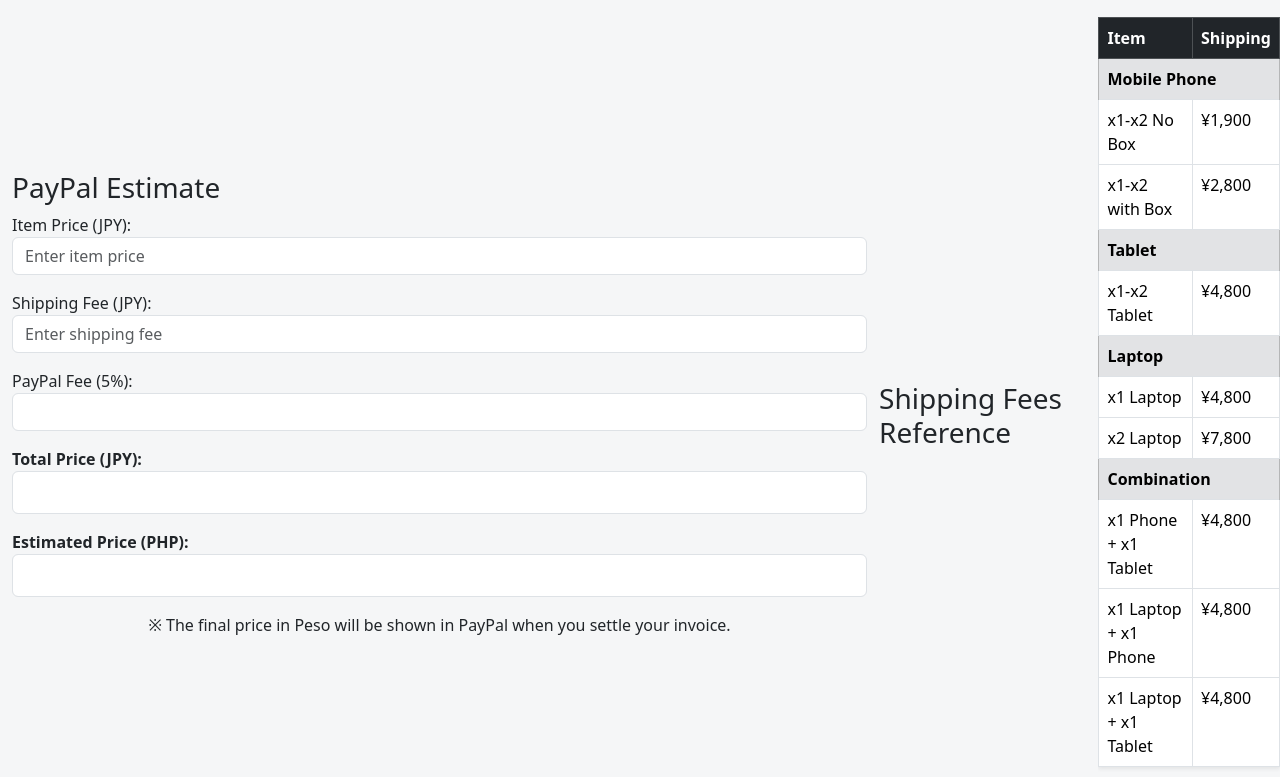
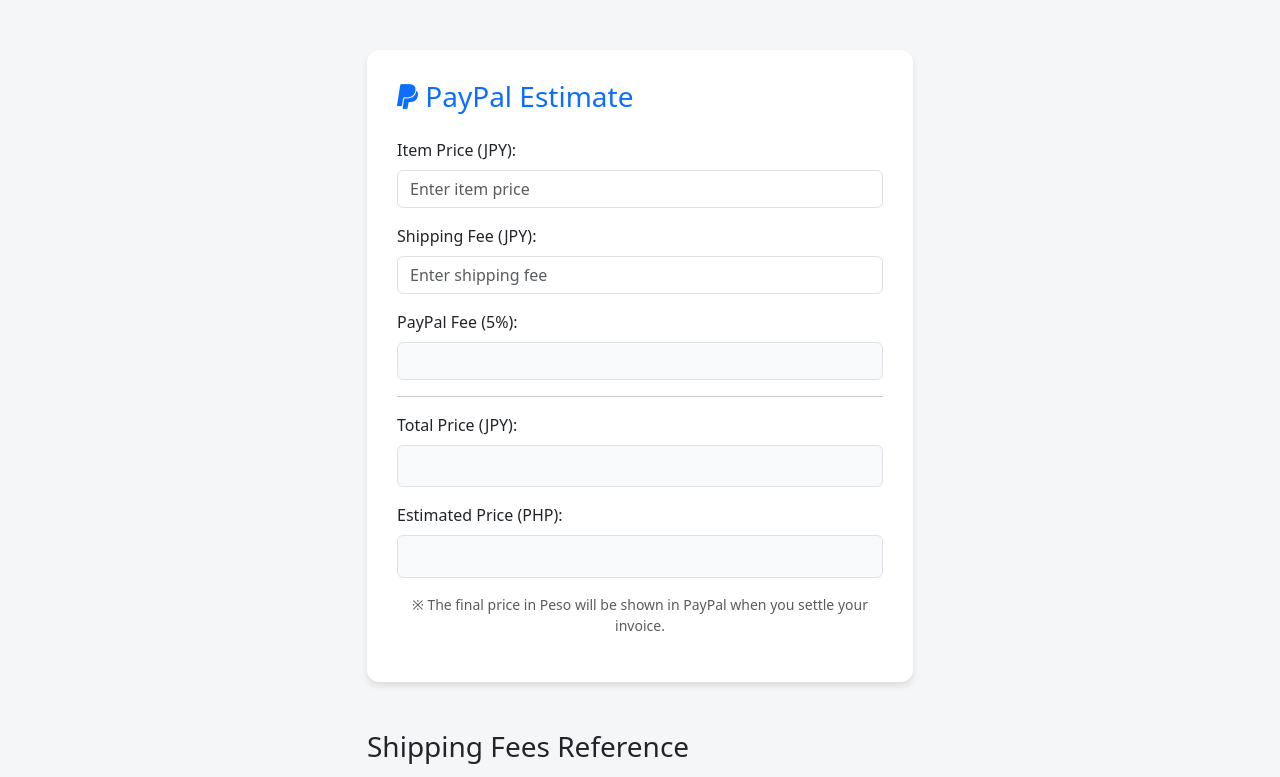
Before and after one commit to dealzkk/paypal-calculator, a plain HTML site: page index.html in a window 1280 px wide. Shown: the top 777 px of the page. Drawn offline with nearby package versions, Linux system fonts and the light colour scheme.

Commit message:
Update index.html

```diff
--- a/index.html
+++ b/index.html
@@ -5,13 +5,14 @@
   <meta name="viewport" content="width=device-width, initial-scale=1.0">
   <title>PayPal Calculator</title>
 
-  <!-- Load Bootstrap CSS -->
   <link href="https://cdn.jsdelivr.net/npm/bootstrap@5.3.0-alpha1/dist/css/bootstrap.min.css" rel="stylesheet">
   <link href="https://cdnjs.cloudflare.com/ajax/libs/font-awesome/6.0.0/css/all.min.css" rel="stylesheet">
 
   <style>
     body {
       background-color: #f5f6f7;
+      padding-top: 50px;
+      padding-bottom: 50px;
     }
     .form-group label {
       font-weight: bold;
@@ -21,45 +22,51 @@
       font-weight: bold;
       color: #333;
     }
+    .calculator-card {
+      background: white;
+      padding: 30px;
+      border-radius: 12px;
+      box-shadow: 0 4px 6px rgba(0,0,0,0.1);
+    }
   </style>
 </head>
 <body>
 
-  <div class="d-flex justify-content-center align-items-center vh-100">
   <div class="container">
-      <h3 class="mt-4">PayPal Estimate</h4>
+    <div class="row justify-content-center">
+      <div class="col-md-8 col-lg-6">
 
-      <!-- Item Price -->
+        <div class="calculator-card">
+          <h3 class="mb-4 text-primary"><i class="fa-brands fa-paypal"></i> PayPal Estimate</h3>
+
           <div class="mb-3">
-        <label for="itemPrice">Item Price (JPY):</label>
-        <input type="text" id="itemPrice" class="form-control" placeholder="Enter item price" oninput="calculateTotal()">
+            <label for="itemPrice" class="form-label">Item Price (JPY):</label>
+            <input type="number" id="itemPrice" class="form-control" placeholder="Enter item price" oninput="calculateTotal()">
           </div>
 
-      <!-- Shipping Fee -->
           <div class="mb-3">
-        <label for="shippingFee">Shipping Fee (JPY):</label>
-        <input type="text" id="shippingFee" class="form-control" placeholder="Enter shipping fee" oninput="calculateTotal()">
+            <label for="shippingFee" class="form-label">Shipping Fee (JPY):</label>
+            <input type="number" id="shippingFee" class="form-control" placeholder="Enter shipping fee" oninput="calculateTotal()">
           </div>
 
-      <!-- PayPal Fee (Auto-computed) -->
           <div class="mb-3">
-        <label for="paypalFee">PayPal Fee (5%):</label>
-        <input type="text" id="paypalFee" class="form-control" readonly>
+            <label for="paypalFee" class="form-label">PayPal Fee (5%):</label>
+            <input type="text" id="paypalFee" class="form-control bg-light" readonly>
           </div>
 
-      <!-- Total Price in Yen (Auto-computed) -->
+          <hr>
+
           <div class="mb-3">
-        <label for="totalPrice" style="font-weight:bold;">Total Price (JPY):</label>
-        <input type="text" id="totalPrice" class="form-control result" readonly>
+            <label for="totalPrice" class="form-label">Total Price (JPY):</label>
+            <input type="text" id="totalPrice" class="form-control result bg-light" readonly>
           </div>
 
-      <!-- Estimated Price in Peso (Auto-computed) -->
           <div class="mb-3">
-        <label for="totalPeso" style="font-weight:bold;">Estimated Price (PHP):</label>
-        <input type="text" id="totalPeso" class="form-control result" readonly>
+            <label for="totalPeso" class="form-label">Estimated Price (PHP):</label>
+            <input type="text" id="totalPeso" class="form-control result bg-light text-success" readonly>
           </div>
 
-	  <p class="text-center mt-3">※ The final price in Peso will be shown in PayPal when you settle your invoice.</p>
+          <p class="text-muted small text-center mt-3">※ The final price in Peso will be shown in PayPal when you settle your invoice.</p>
         </div>
 
         <h3 class="mt-5 mb-3">Shipping Fees Reference</h3>
@@ -119,32 +126,23 @@
             </tbody>
           </table>
         </div>
+
+      </div>
+    </div>
   </div>
 
   <script>
-  function formatAndCalculate(input) {
-    // Remove non-numeric characters except for decimal point
-    let value = input.value.replace(/,/g, ''); // Remove commas
-    value = value.replace(/[^\d.]/g, ''); // Keep only numbers and decimal
+  function calculateTotal() {
+    // Get values from inputs
+    let itemPrice = parseFloat(document.getElementById('itemPrice').value) || 0;
+    let shippingFee = parseFloat(document.getElementById('shippingFee').value) || 0;
 
-    // Format with commas (thousands separator)
-    let formattedValue = parseFloat(value).toLocaleString('en-US', { minimumFractionDigits: 2, maximumFractionDigits: 2 });
-
-    // Update the field with formatted value
-    input.value = formattedValue;
-
-    // Trigger total calculation
-    calculateTotal();
-  }
-
-  function calculateTotal() {
-    let itemPrice = parseFloat(document.getElementById('itemPrice').value.replace(/,/g, '')) || 0;
-    let shippingFee = parseFloat(document.getElementById('shippingFee').value.replace(/,/g, '')) || 0;
-
+    // Logic
     let paypalFee = (itemPrice + shippingFee) * 0.05;
     let totalYen = itemPrice + shippingFee + paypalFee;
-    let totalPeso = totalYen * 0.4;
+    let totalPeso = totalYen * 0.4; // Using your provided exchange rate multiplier
 
+    // Update the UI
     document.getElementById('paypalFee').value = paypalFee.toLocaleString('en-US', { minimumFractionDigits: 2, maximumFractionDigits: 2 });
     document.getElementById('totalPrice').value = totalYen.toLocaleString('en-US', { minimumFractionDigits: 2, maximumFractionDigits: 2 });
     document.getElementById('totalPeso').value = totalPeso.toLocaleString('en-US', { minimumFractionDigits: 2, maximumFractionDigits: 2 });
```
Lines whose indentation alone changed are shown as unchanged.
